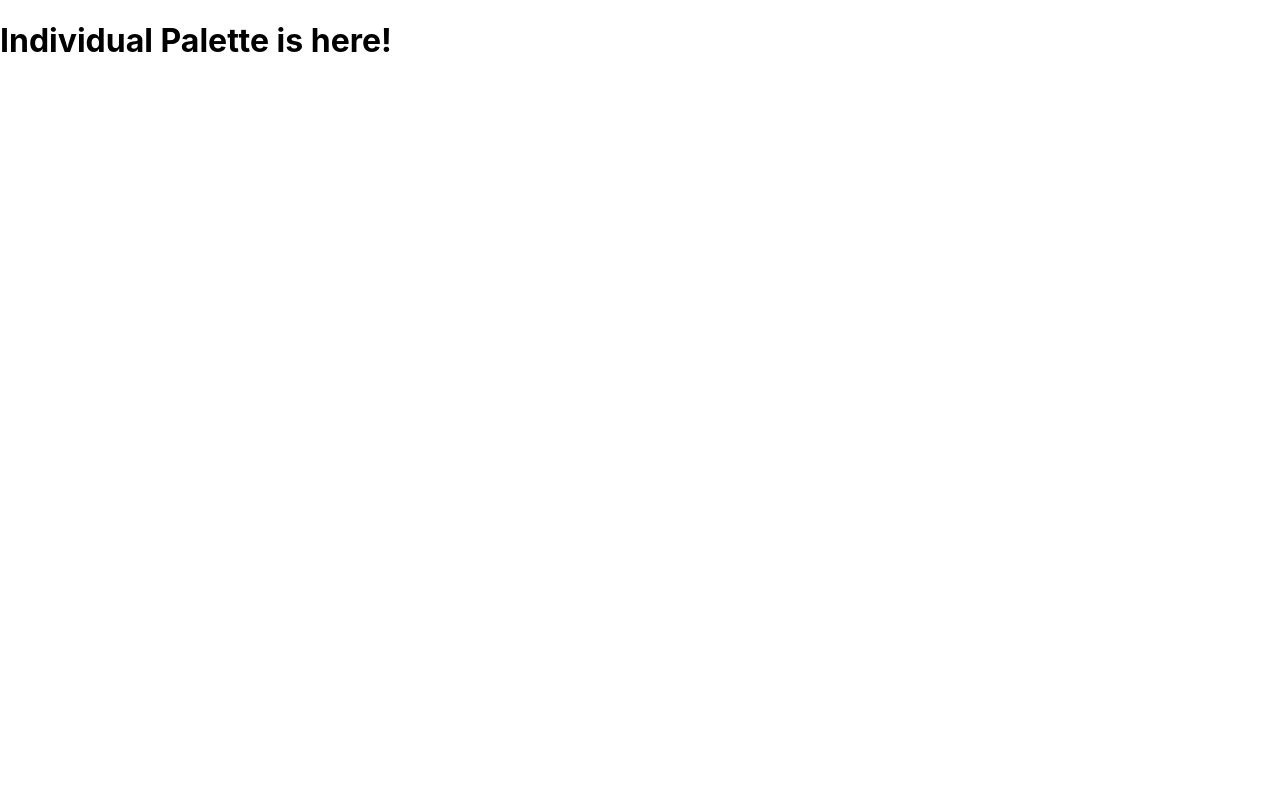
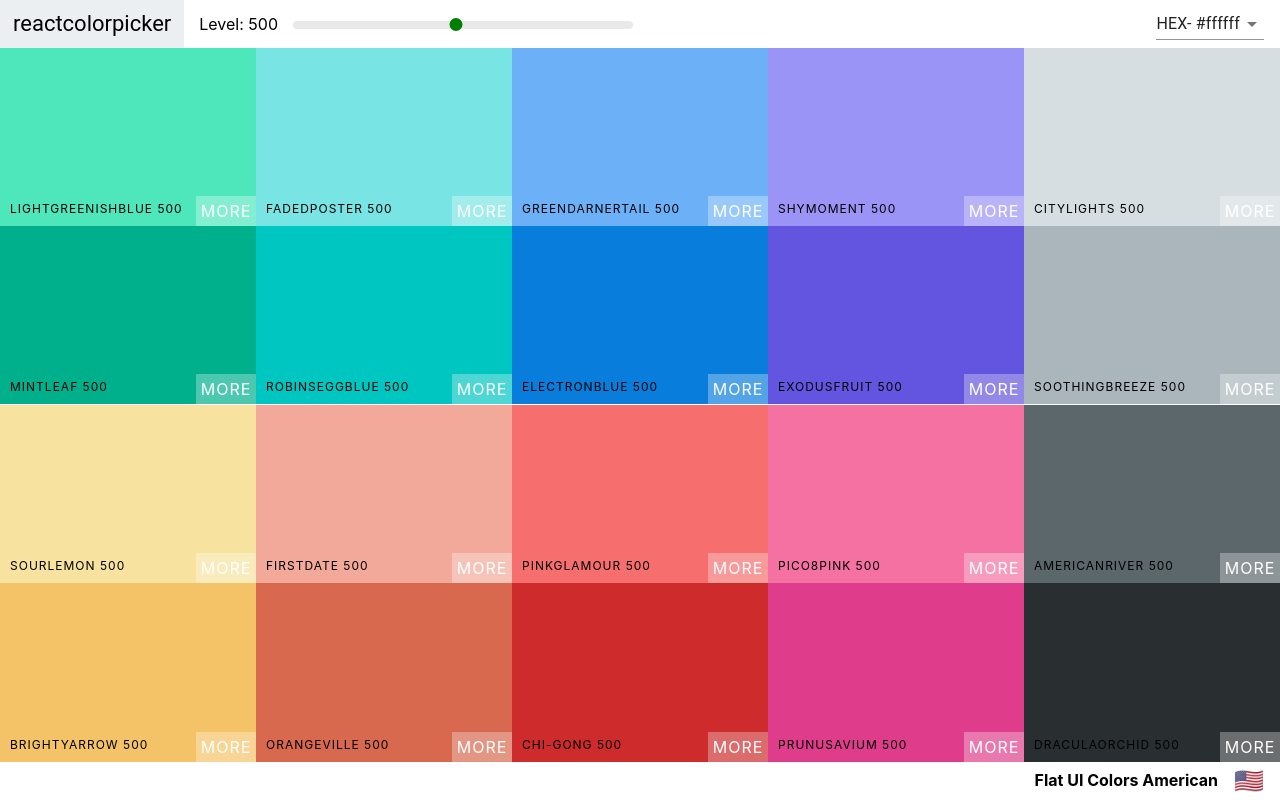
Before and after one commit to MouryaManu/colors_app, a React (Create React App) app: page /palette/flat-ui-colors-american in a window 1280 px wide. Built offline with nearby package versions, Linux system fonts and the light colour scheme; the HTML template or start-up script is replaced by a standard one.

Commit message:
Fix Palette Routes

```diff
--- a/src/App.js
+++ b/src/App.js
@@ -6,12 +6,30 @@
 import {generatePalette} from './colorHelpers';
 
 class App extends Component {
+  findPalette(id) {
+    return seedColors.find(function(Palette) {
+      return Palette.id === id;
+    });
+  }
   render() {
    return (
      <div>
        <Switch>
-       <Route exact path="/" render={() => <h1>Palette list comes here</h1>} />
-       <Route exact path="/palette/:id" render={()=> <h1>Individual Palette is here!</h1>}  />
+       <Route exact
+       path="/"
+       render={() => <h1>Palette list comes here</h1>}
+       />
+
+       <Route exact
+       path="/palette/:id"
+       render={routeProps => (
+         <Palette
+         palette={generatePalette(
+           this.findPalette(routeProps.match.params.id)
+         )} />
+       )}
+       />
+
        </Switch>
      {/* <Palette palette= {generatePalette(seedColors[3])} /> */}
 
```
